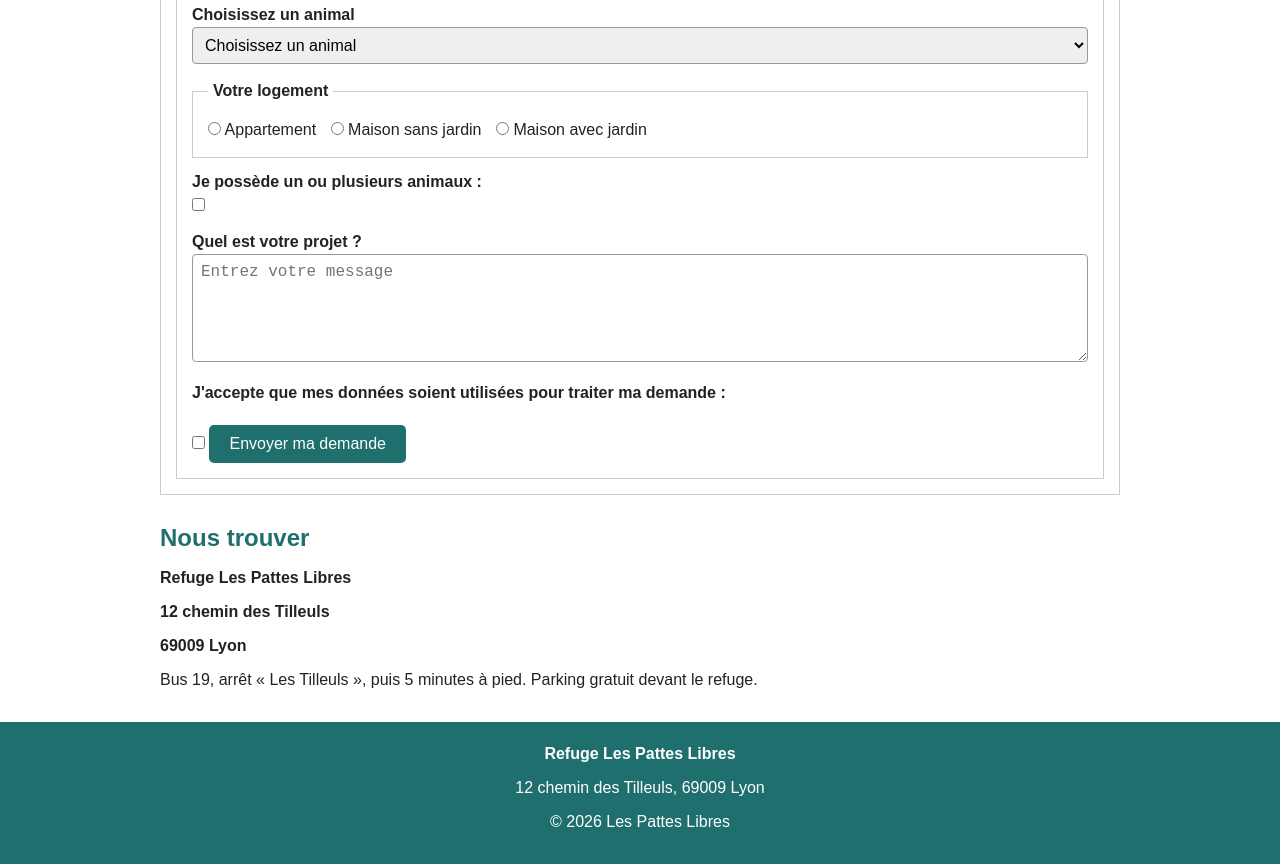
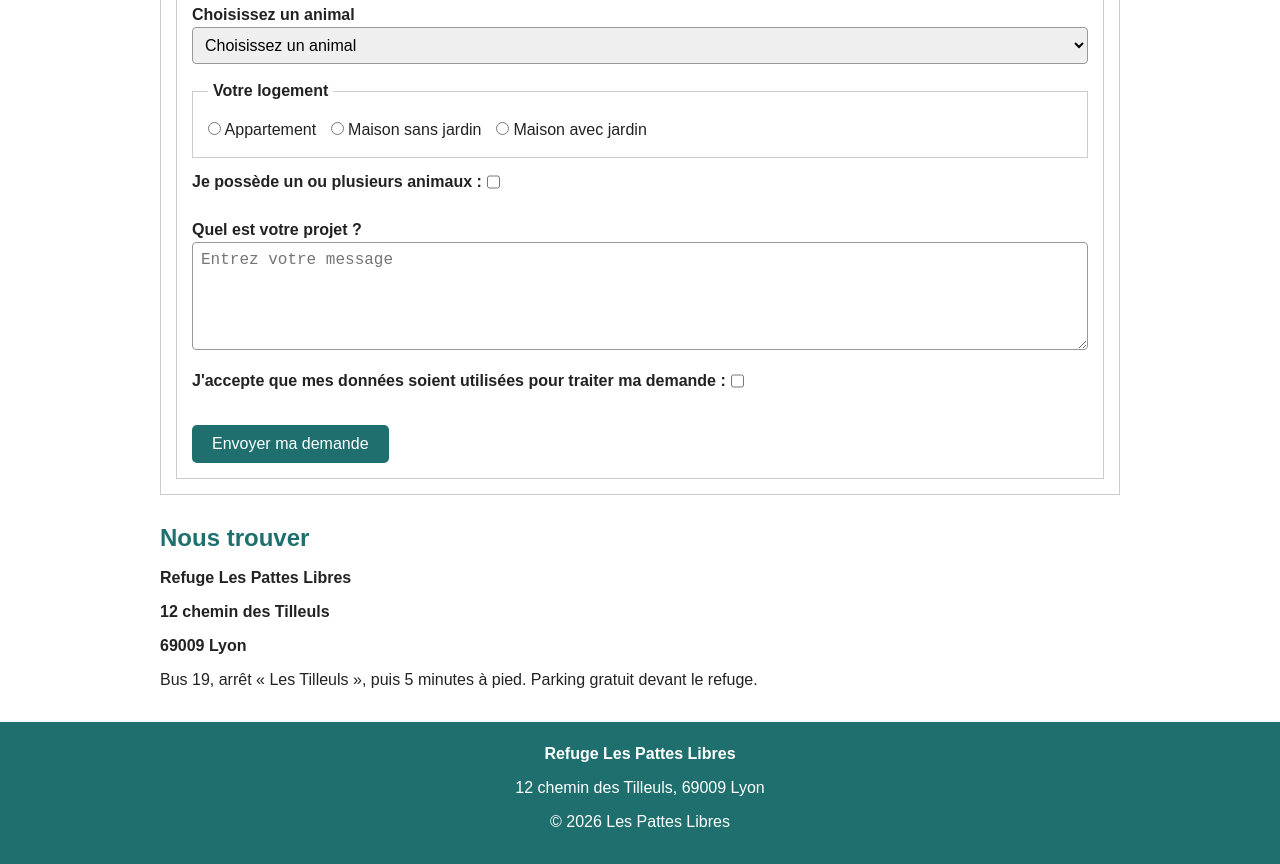
Before and after one commit to lucasdufief5-rgb/Les-Pattes-Libres, a plain HTML site: page contact.html in a window 1280 px wide. Shown: the part 1214-2078 px from the top of the page. Drawn offline with Linux system fonts and the light colour scheme.

Commit message:
Alignement des labels et checkbox dans contact.html

```diff
--- a/assets/style.css
+++ b/assets/style.css
@@ -252,3 +252,14 @@ input[type='radio'] + label {
 button {
   margin-top: 20px;
 }
+
+.formulaire_adopt_check{
+  display: flex;
+  padding: 0px;
+  margin: 0px;
+}
+
+.formulaire_adopt_check label{
+  margin-bottom: 12px;
+  margin-right : 5px;
+}
--- a/contact.html
+++ b/contact.html
@@ -152,20 +152,24 @@
           <label for="maison_jardin"> Maison avec jardin </label>
           </fieldset>
           <br />
-          <label for="animaux_existants">Je possède un ou plusieurs animaux :</label>
+          <div class="formulaire_adopt_check">
+          <label for="animaux_existants">Je possède un ou plusieurs animaux : </label>
           <input type="checkbox" id="animaux_existants" name="animaux_existants" value="oui" />
+          </div>
           <br />
           <br />
           <label for="message"> Quel est votre projet ? </label>
           <textarea id="message" name="message" cols="30" rows="5" placeholder="Entrez votre message"></textarea>
           <br />
           <br />
-          <label for="donnees">
-            J'accepte que mes données soient utilisées pour traiter ma demande :
-          </label>
-          <input type="checkbox" id="donnees" name="consentement" value="oui" required />
-          <br>
-          <br>
+          <div class="formulaire_adopt_check">
+            <label for="donnees">
+              J'accepte que mes données soient utilisées pour traiter ma demande :
+            </label>
+            <input type="checkbox" id="donnees" name="consentement" value="oui" required>
+            <br>
+            <br>
+          </div>
           <button type="submit">Envoyer ma demande</button>
           </fieldset>
         </fieldset>
```
